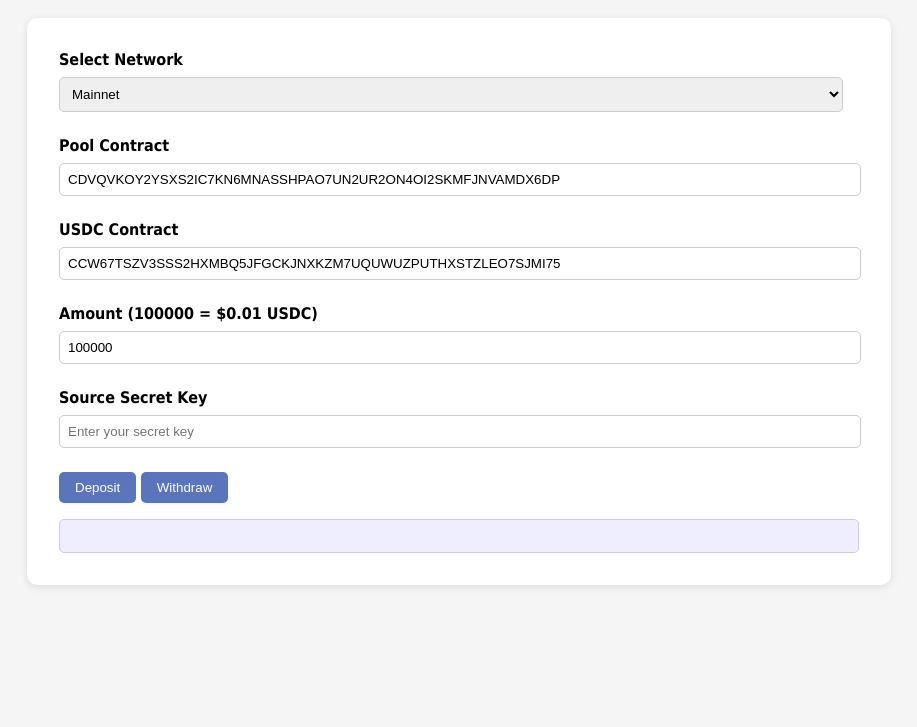
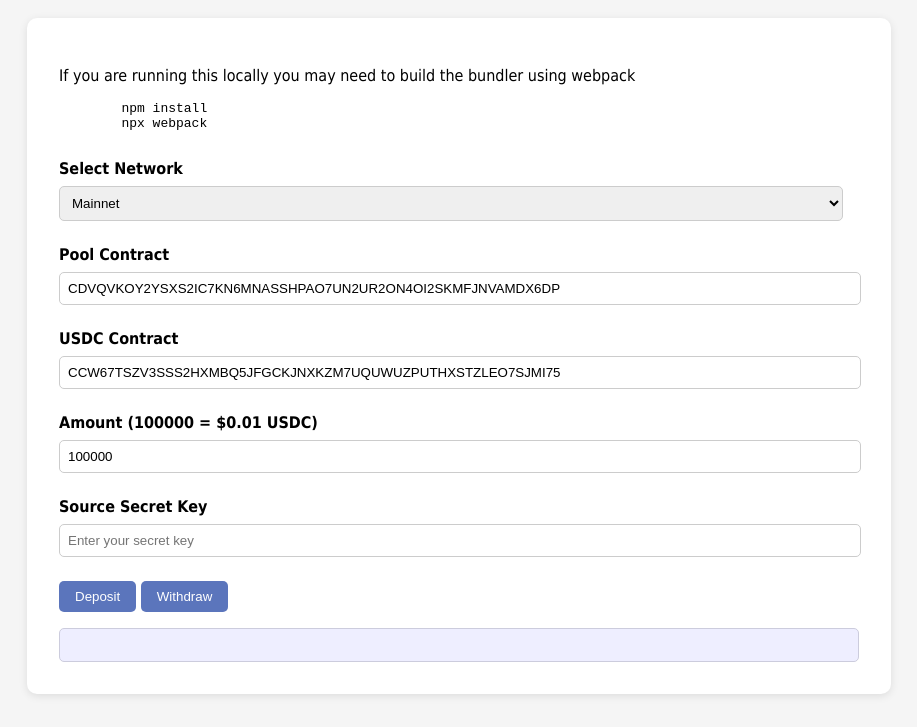
Before and after one commit to jamesbachini/Soroban-Dev-Tools, a website built with webpack: page blend.html in a window 1280 px wide. Shown: the part 73-800 px from the top of the page, without its empty margins (181-1098 px from the left). Built offline with nearby package versions, Linux system fonts and the light colour scheme.

Commit message:
Update blend.html

```diff
--- a/blend.html
+++ b/blend.html
@@ -10,6 +10,13 @@
 <body>
   <h1>Blend Protocol Tester</h1>
   <div class="container">
+    <div>
+      <p>If you are running this locally you may need to build the bundler using webpack</p>
+      <pre>
+        npm install
+        npx webpack
+      </pre>
+    </div>
     <div class="form-group">
       <label for="network">Select Network</label>
       <select id="network">
```
